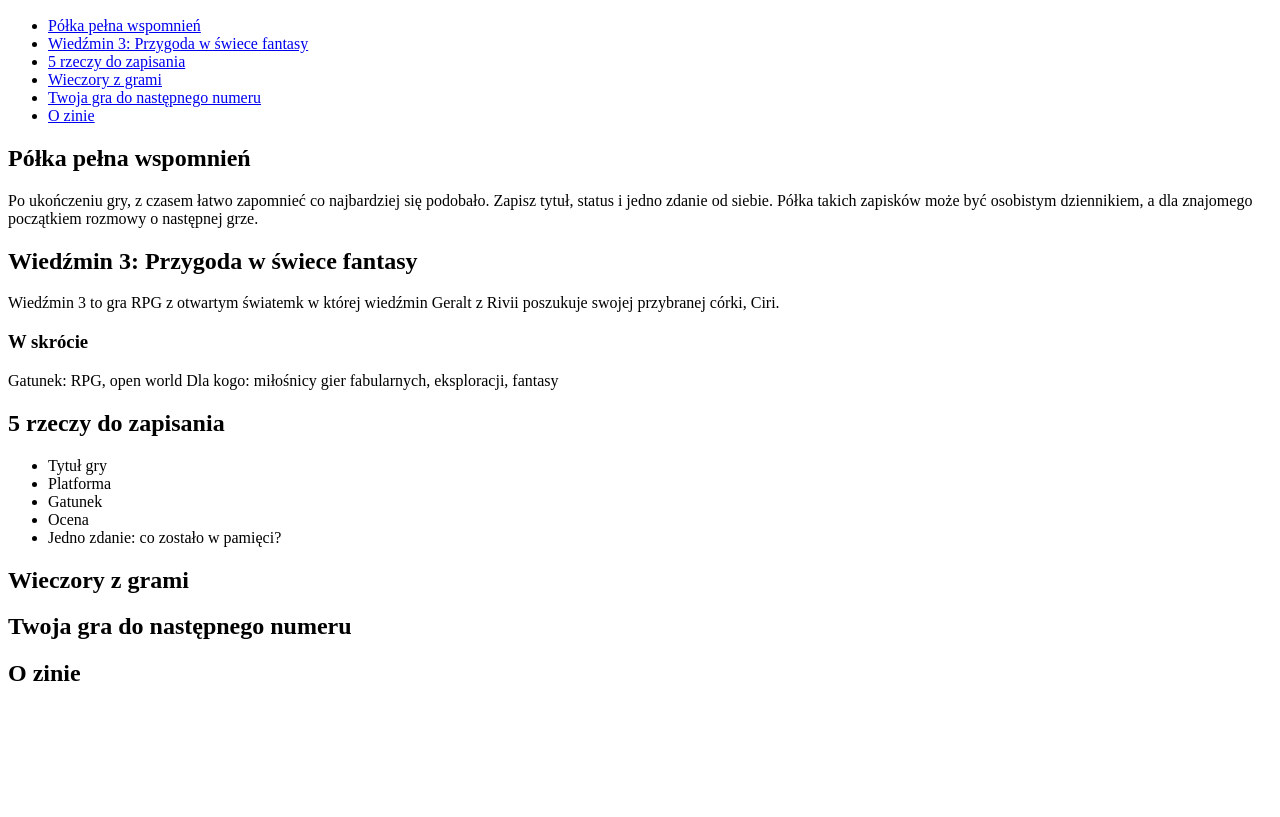
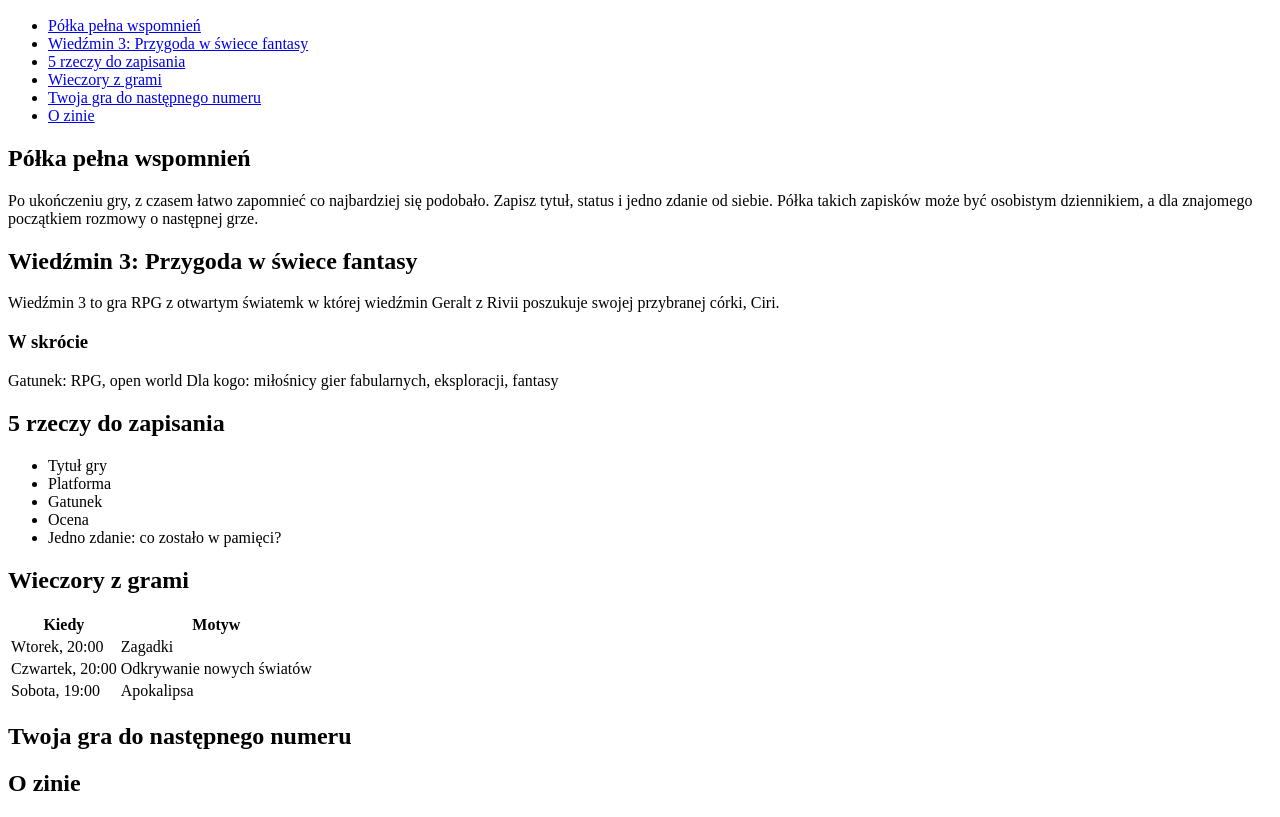
Before and after one commit to ejaslar/techniki-www, a plain HTML site: page zine.html in a window 1280 px wide. Shown: the part 110-927 px from the top of the page. Before the commit the page ends 817 px from the top, so only its background shows below. Drawn offline with Linux system fonts and the light colour scheme.

Commit message:
zin: s.6 - tabela

```diff
--- a/zine.html
+++ b/zine.html
@@ -21,6 +21,7 @@
             <li><a href="#zin">O zinie</a></li>
         </ul>
     </nav>
+
     <h2 id="półka">Półka pełna wspomnień</h2>
     <main>
         <article>
@@ -29,6 +30,7 @@
             Półka takich zapisków może być osobistym dziennikiem, a dla znajomego początkiem rozmowy o następnej grze.
         </article>
     </main>
+
     <h2 id="wiedzmin">Wiedźmin 3: Przygoda w świece fantasy</h2>
     <main>
         <article>
@@ -40,6 +42,7 @@
             Dla kogo: miłośnicy gier fabularnych, eksploracji, fantasy
         </aside>
     </main>
+
     <h2 id="rzeczy">5 rzeczy do zapisania</h2>
     <ul>
         <li>Tytuł gry</li>
@@ -48,8 +51,34 @@
         <li>Ocena</li>
         <li>Jedno zdanie: co zostało w pamięci?</li>
     </ul>
+
     <h2 id="wieczory">Wieczory z grami</h2>
+    <table>
+        <thead>
+            <tr>
+                <th scope="col">Kiedy</th>
+                <th scope="col">Motyw</th>
+            </tr>
+        </thead>
+        <tbody>
+            <tr>
+                <td>Wtorek, 20:00</td>
+                <td>Zagadki</td>
+            </tr>
+            <tr>
+                <td>Czwartek, 20:00</td>
+                <td>Odkrywanie nowych światów</td>
+            </tr>
+            <tr>
+                <td>Sobota, 19:00</td>
+                <td>Apokalipsa</td>
+            </tr>
+        </tbody>
+    </table>
+
     <h2 id="gracz">Twoja gra do następnego numeru</h2>
+
     <h2 id="zin">O zinie</h2>
+
 </body>
 </html>
```
